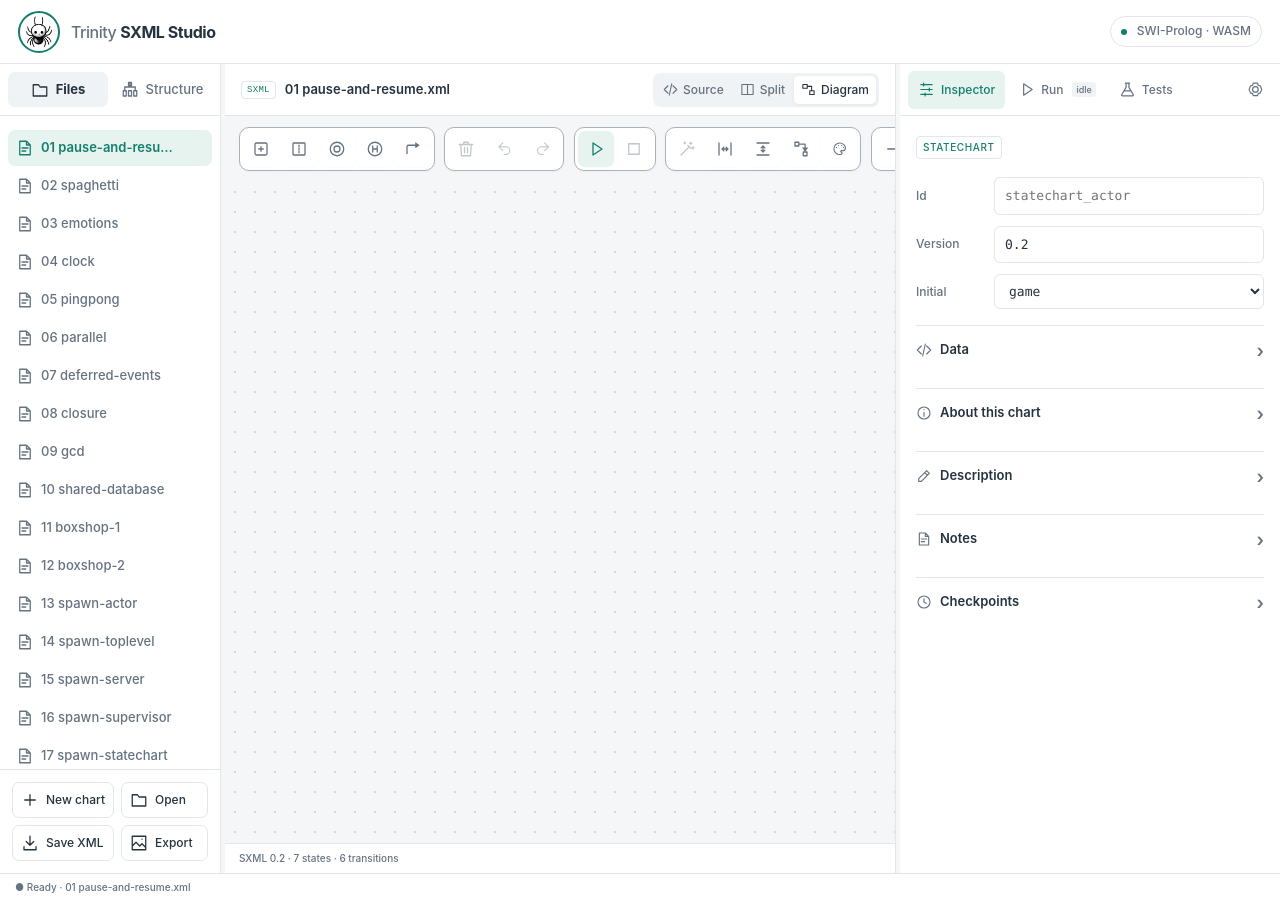
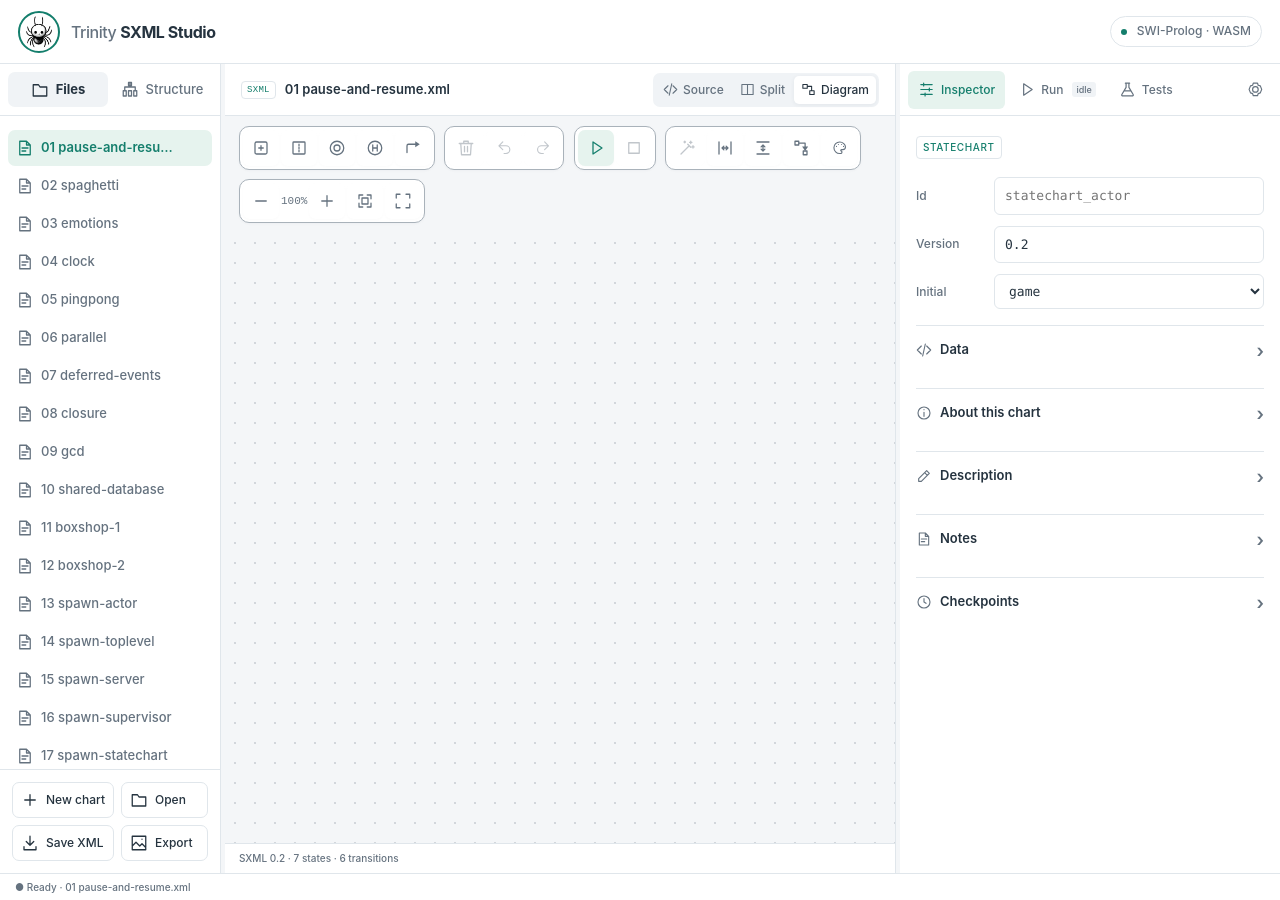
Before and after one commit to torbjornlager/book-project-home, a Jekyll site: the page sxml-studio/index.html, which Jekyll copies as it is, in a window 1280 px wide. Built offline with Jekyll 4.4.1, drawn with Linux system fonts in a browser that asks for light colours; a script that is not in the unit is left out.

Commit message:
Wrap toolbar groups onto left-aligned rows

```diff
--- a/sxml-studio/index.html
+++ b/sxml-studio/index.html
@@ -20,7 +20,7 @@
 <script defer src="js/app.js?v=20261126-header-colours"></script>
 <script defer src="js/studio-tools.js?v=20261124-split3"></script>
 <link rel="stylesheet" href="studio-tools.css?v=20261126-saturated-highlights">
-<link rel="stylesheet" href="studio-chrome.css?v=20261126-toolbar-gap">
+<link rel="stylesheet" href="studio-chrome.css?v=20261126-toolbar-wrap">
 </head>
 <body class="light" data-view="diagram" data-layout="horizontal">
 <script src="js/ui-preferences.js"></script>
--- a/sxml-studio/studio-chrome.css
+++ b/sxml-studio/studio-chrome.css
@@ -139,6 +139,6 @@ body[data-focus=true] .workspace,body[data-focus=true] .query-pane,body[data-foc
 @media(max-width:860px){body[data-drawer=inspector] .drawer-dismiss{display:block}.drawer-dismiss{top:58px}}
 @media(pointer:coarse){.top-actions button,.side-tabs button{min-height:40px;min-width:40px}#files .file-remove{opacity:1;pointer-events:auto;width:34px}}
 
-/* Framed tool groups retain their spacing when the toolbar scrolls. */
-.chart-toolbar{height:66px;min-height:66px;gap:2.5mm}
-.chart-toolbar .toolbar-group{display:flex;align-items:center;flex:none;gap:2px;padding:3px;border:1px solid color-mix(in srgb,var(--muted) 45%,var(--line));border-radius:10px;background:var(--panel);box-shadow:0 1px 3px #152b3b08}
+/* Whole tool groups wrap into left-aligned rows when space is limited. */
+.chart-toolbar{height:auto;min-height:66px;gap:2.5mm;flex-wrap:wrap;justify-content:flex-start;align-content:flex-start;overflow:visible}
+.chart-toolbar .toolbar-group{display:flex;align-items:center;flex:none;flex-wrap:wrap;max-width:100%;gap:2px;padding:3px;border:1px solid color-mix(in srgb,var(--muted) 45%,var(--line));border-radius:10px;background:var(--panel);box-shadow:0 1px 3px #152b3b08}
```
Also changed, not shown: sxml-studio/README.md (+3 -0 lines).
